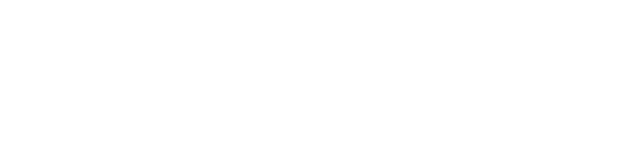
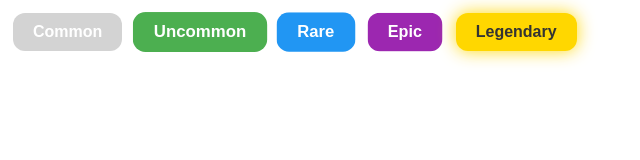
Before and after one commit to Leorev01/animated-profile-stats, a website: page docs/index.html in a window 1280 px wide. Shown: the whole page, without its empty margins (0-640 px from the left). Drawn offline with Linux system fonts and the light colour scheme.

Commit message:
chore: add docs/index.html for GitHub Pages

```diff
--- a/docs/index.html
+++ b/docs/index.html
@@ -1 +1,19 @@
-<link rel="stylesheet" href="../dist/animated-stats.min.css">
+<!DOCTYPE html>
+<html lang="en">
+<head>
+  <meta charset="UTF-8" />
+  <meta name="viewport" content="width=device-width, initial-scale=1.0" />
+  <!-- point at your compiled CSS in ../dist: -->
+  <link rel="stylesheet" href="../dist/animated-stats.min.css"/>
+  <title>Animated Profile Stats</title>
+</head>
+<body>
+  <div>
+    <span class="badge common">Common</span>
+    <span class="badge uncommon">Uncommon</span>
+    <span class="badge rare">Rare</span>
+    <span class="badge epic">Epic</span>
+    <span class="badge legendary">Legendary</span>
+  </div>
+</body>
+</html>
```
